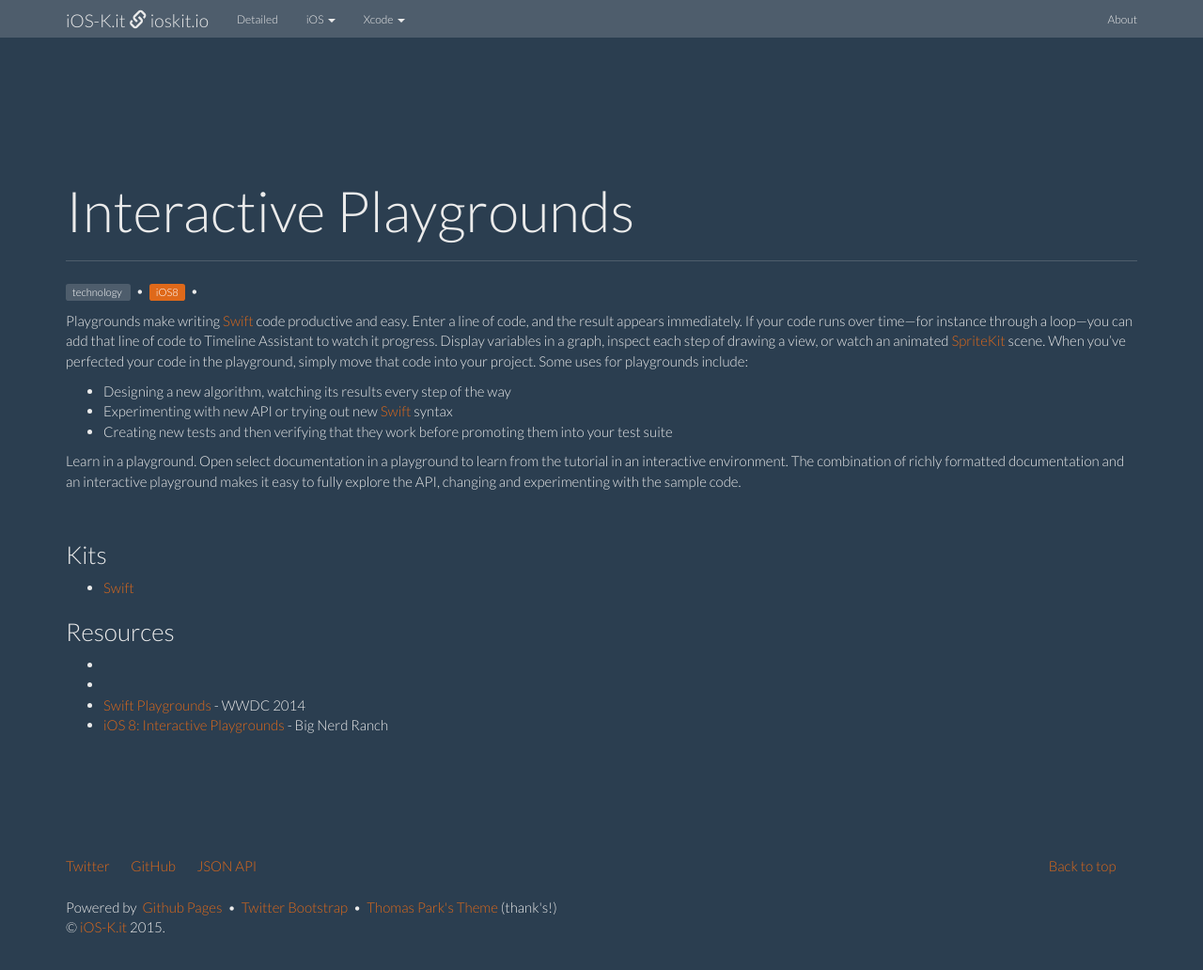
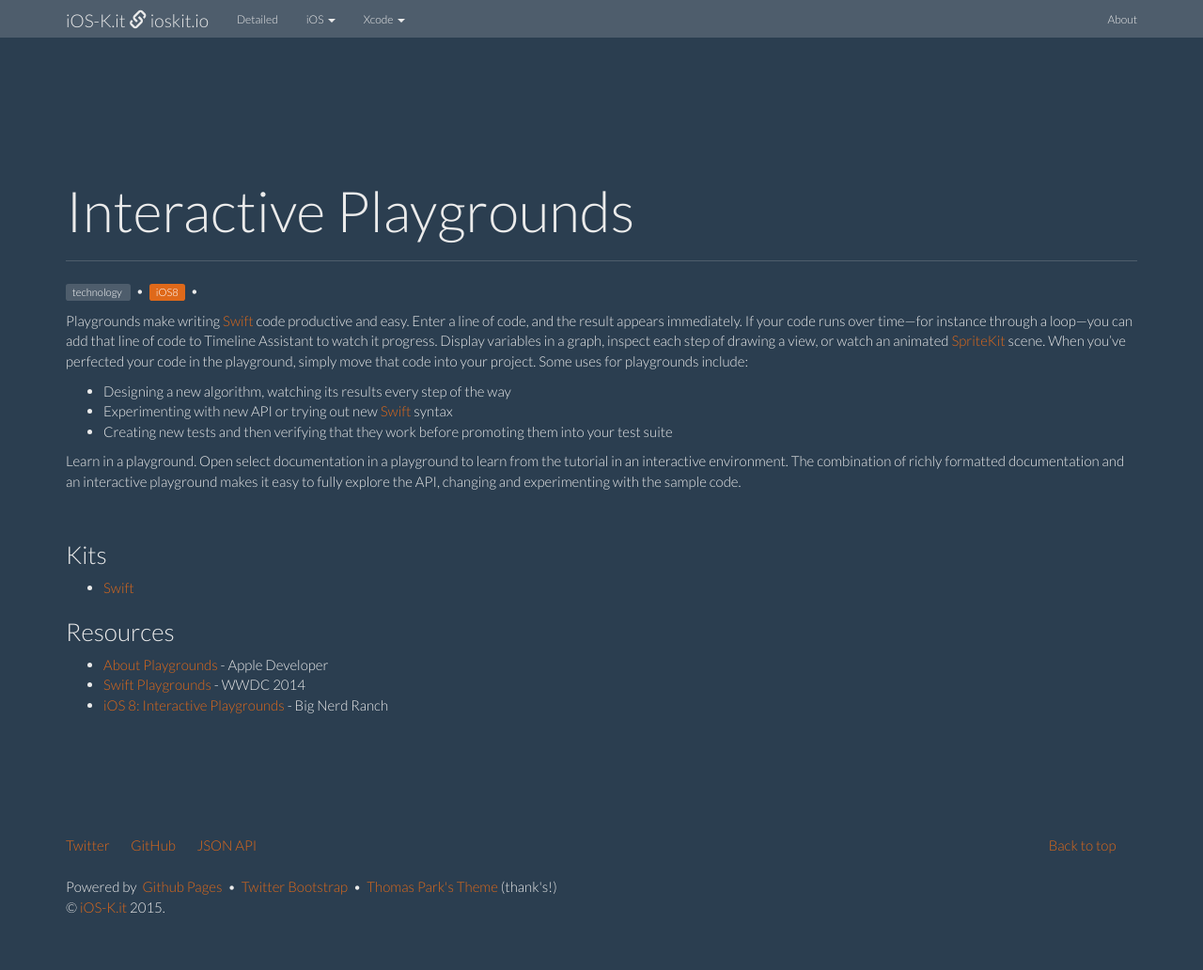
Before and after one commit to ioskit/ioskit.github.io, a Jekyll site: the page built from _kits/InteractivePlaygrounds.md, in a window 1280 px wide and 1073 px high. Shown: the top 1032 px of the window at 94% size. Built offline with Jekyll 4.4.1, drawn with Linux system fonts in a browser that asks for light colours; nearby versions of some CDN libraries; some of the changed lines change nothing that is shown.

Commit message:
Update links on Playground kit.

```diff
--- a/_kits/InteractivePlaygrounds.md
+++ b/_kits/InteractivePlaygrounds.md
@@ -8,13 +8,14 @@ since: iOS8
 kits:
  - Swift
 xcode: xcode6
+links__:
+- was:
+    name: 'Exploring and Evaluating Swift Code in a Playground'
+    url: https://developer.apple.com/library/ios/recipes/xcode_help-source_editor/chapters/ExploringandEvaluatingSwiftCodeinaPlayground.html
+    description: ' - Apple Developer'
+    type: reference
 links:
- - link_:
-     name: 'Exploring and Evaluating Swift Code in a Playground'
-     url: https://developer.apple.com/library/ios/recipes/xcode_help-source_editor/chapters/ExploringandEvaluatingSwiftCodeinaPlayground.html
-     description: ' - Apple Developer'
-     type: reference
- - link_:
+ - link:
      name: 'About Playgrounds'
      url: https://developer.apple.com/library/ios/recipes/Playground_Help/Chapters/AboutPlaygrounds.html
      description: ' - Apple Developer'
```
